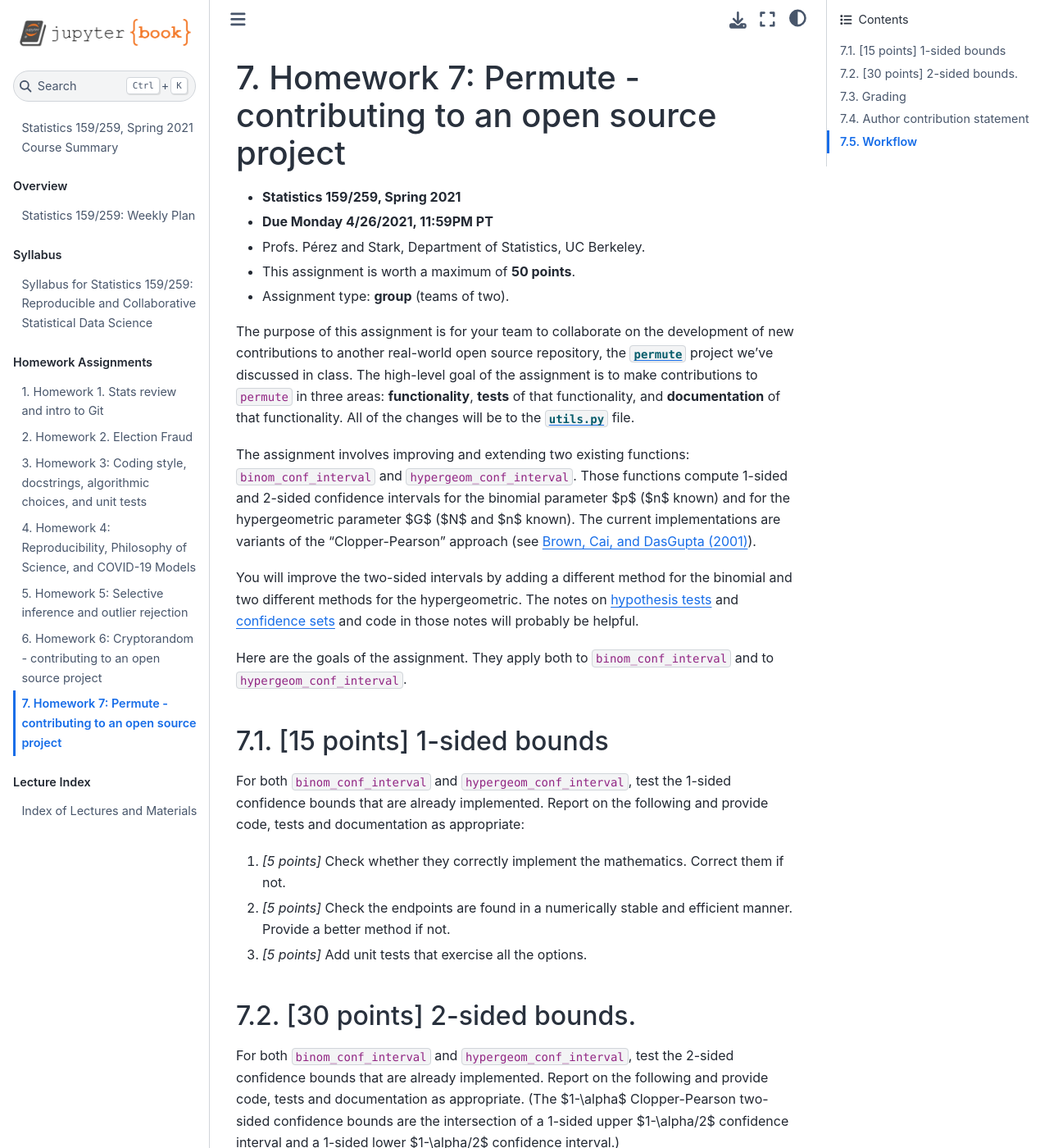
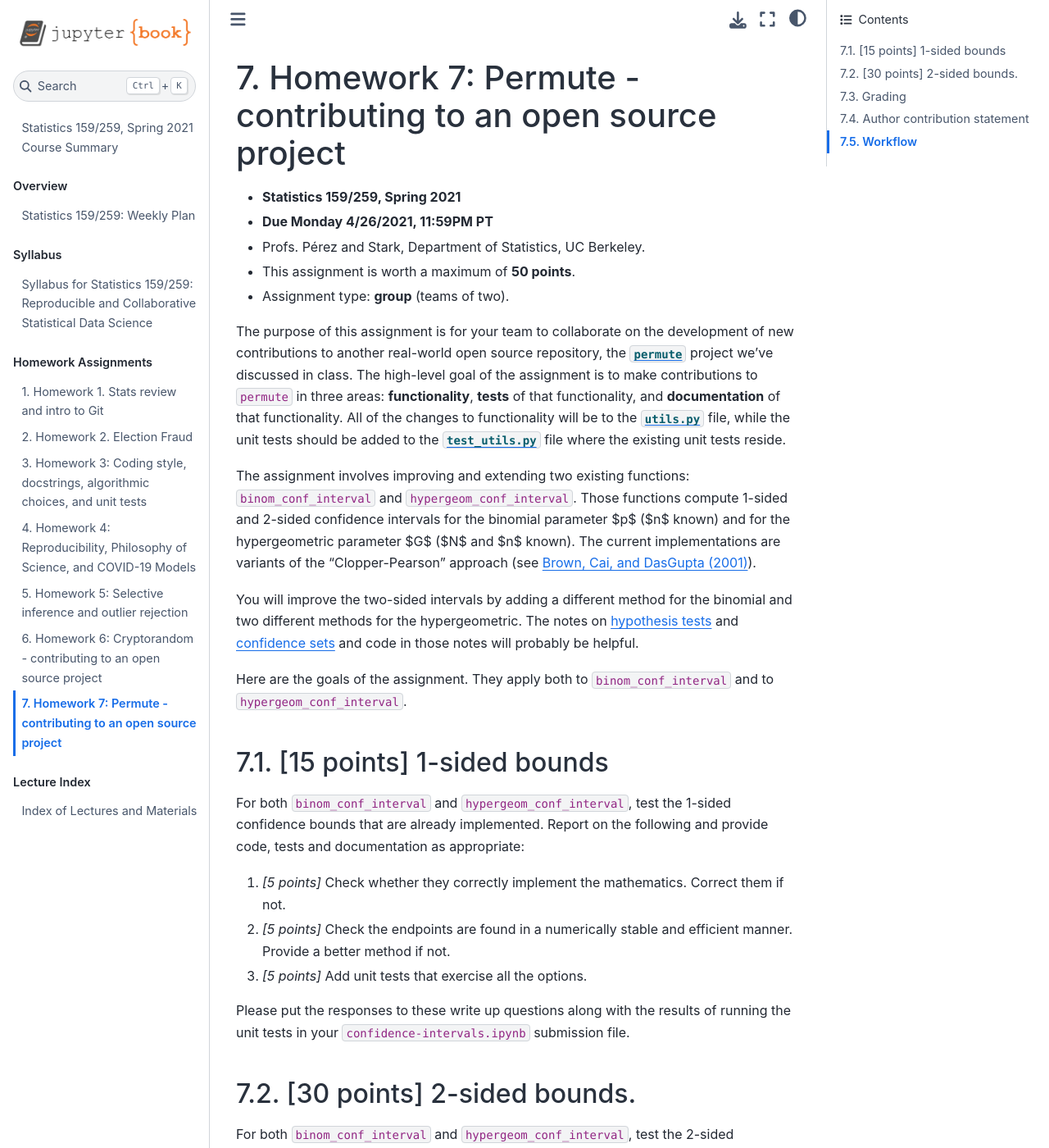
Before and after one commit to UCB-stat-159-s21/site, a Jupyter Book: the page built from Hw/hw07-permute-contrib.md, in a window 1280 px wide and 1400 px high. Shown: the whole window at 82% size. Built offline with Jupyter Book 1.0.4 settings and Sphinx 7.4.7 and the Sphinx Book theme 1.1.4, drawn with Linux system fonts in a browser that asks for light colours; pages that are not in the unit, such as notebooks, are missing from menus; some of the changed text lies outside the part shown.

Commit message:
Adding minor clarification points to HW7.

```diff
--- a/Hw/hw07-permute-contrib.md
+++ b/Hw/hw07-permute-contrib.md
@@ -11,7 +11,7 @@
 - Assignment type: **group** (teams of two).
 
 
-The purpose of this assignment is for your team to collaborate on the development of new contributions to another real-world open source repository, the [`permute`](https://github.com/statlab/permute) project we've discussed in class.  The high-level goal of the assignment is to make contributions to `permute` in three areas: **functionality**, **tests** of that functionality, and **documentation** of that functionality.  All of the changes will be to the [`utils.py`](https://github.com/statlab/permute/blob/main/permute/utils.py) file.
+The purpose of this assignment is for your team to collaborate on the development of new contributions to another real-world open source repository, the [`permute`](https://github.com/statlab/permute) project we've discussed in class.  The high-level goal of the assignment is to make contributions to `permute` in three areas: **functionality**, **tests** of that functionality, and **documentation** of that functionality.  All of the changes to functionality will be to the [`utils.py`](https://github.com/statlab/permute/blob/main/permute/utils.py) file, while the unit tests should be added to the [`test_utils.py`](https://github.com/statlab/permute/blob/main/permute/tests/test_utils.py) file where the existing unit tests reside.
 
 The assignment involves improving and extending two existing functions: `binom_conf_interval` and `hypergeom_conf_interval`. Those functions compute 1-sided and 2-sided confidence intervals for the binomial parameter $p$ ($n$ known) and for the hypergeometric parameter $G$ ($N$ and $n$ known). The current implementations are variants of the "Clopper-Pearson" approach (see [Brown, Cai, and DasGupta (2001)](https://www.jstor.org/stable/2676784?seq=1)).
 
@@ -28,6 +28,8 @@ For both `binom_conf_interval` and `hypergeom_conf_interval`, test the 1-sided c
 1. _[5 points]_ Check the endpoints are found in a numerically stable and efficient manner. Provide a better method if not.
 
 1. _[5 points]_ Add unit tests that exercise all the options.
+
+Please put the responses to these write up questions along with the results of running the unit tests in your `confidence-intervals.ipynb` submission file.
 
 ## [30 points] 2-sided bounds.
 
@@ -64,6 +66,8 @@ The entire assignment is worth 50 points, broken down as follows:
 
 As in the previous assignment, we will look at the workflow of opening issues and evolving your code as PRs on your repo.
 
+**Note**: The repo's `.gitignore` file will cause git to ignore .ipynb files by default, so you may have to force add your Jupyter notebook to be tracked by using the command `git add -f confidence-intervals.ipynb`.
+
 ## Author contribution statement
 
 In the summary release notes (file `hw07-summary.md`), you will include an **Author Contribution Statement**, similar to what we requested in HW06. This type of statement is an increasingly common requirement in the published literature, so creating one for this project (and subsequent ones) will be good practice for you.
```
